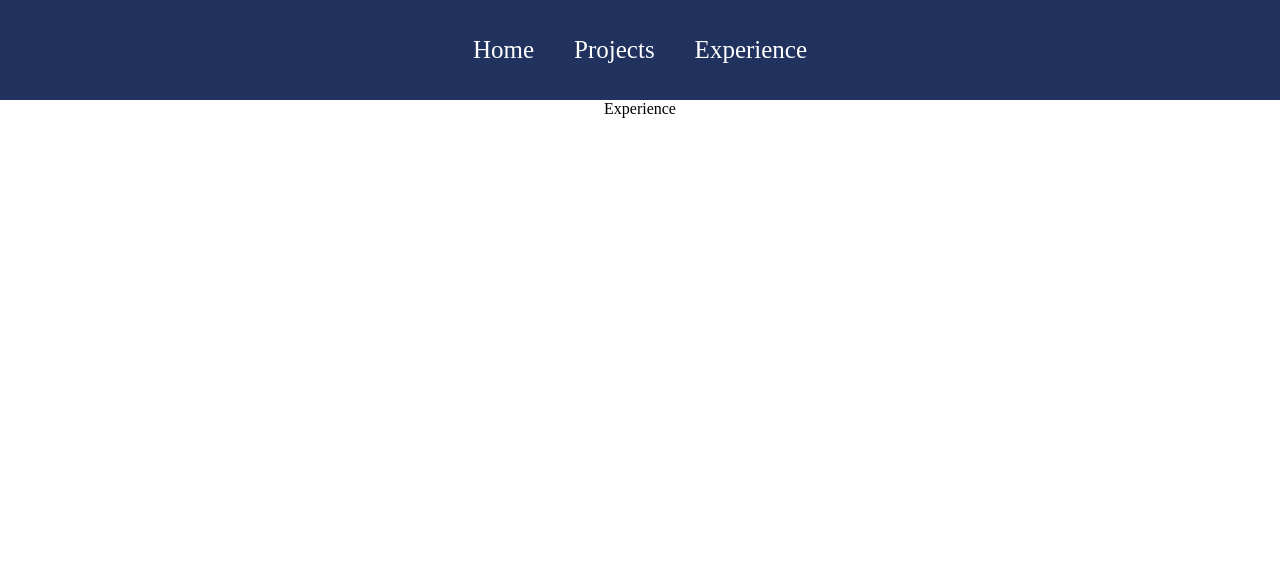
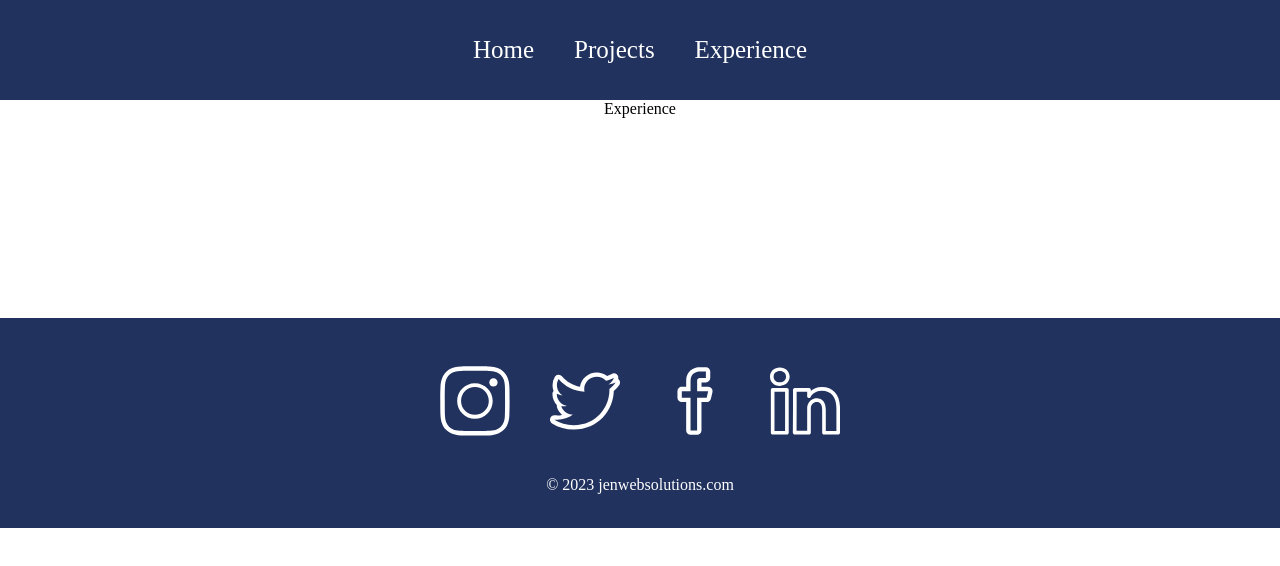
Before and after one commit to JeniferMLlerena/LangfossDev, a React (Create React App) app in the folder my-portafolio/: page /experience in a window 1280 px wide. Shown: the top 566 px of the page. Built offline with nearby package versions, Linux system fonts and the light colour scheme.

Commit message:
added footer

```diff
--- a/my-portafolio/package.json
+++ b/my-portafolio/package.json
@@ -11,6 +11,7 @@
     "@testing-library/user-event": "^13.5.0",
     "react": "^18.2.0",
     "react-dom": "^18.2.0",
+    "react-icons": "^4.8.0",
     "react-router-dom": "^6.11.1",
     "react-scripts": "5.0.1",
     "react-vertical-timeline-component": "^3.6.0",
--- a/my-portafolio/src/App.js
+++ b/my-portafolio/src/App.js
@@ -4,6 +4,7 @@ import Home from './pages/Home';
 import Experience from './pages/Experience';
 import Projects from './pages/Projects';
 import NavBar from './component/NavBar';
+import Footer from './component/Footer';
 
 function App() {
   return (
@@ -15,6 +16,7 @@ function App() {
           <Route path="/projects" element={<Projects />} />
           <Route path="/experience" element={<Experience />} />
         </Routes>
+        <Footer />
       </Router>
     </div>
   );
--- /dev/null
+++ b/my-portafolio/src/component/Footer.js
@@ -0,0 +1,22 @@
+import React from "react";
+import { SlSocialInstagram } from "react-icons/sl";
+import { SlSocialTwitter } from "react-icons/sl";
+import { SlSocialFacebook } from "react-icons/sl";
+import { SlSocialLinkedin } from "react-icons/sl";
+import "../styles/Footer.css";
+
+function Footer() {
+  return (
+    <div className="footer">
+      <div className="socialMedia">
+        <SlSocialInstagram />
+        <SlSocialTwitter />
+        <SlSocialFacebook />
+        <SlSocialLinkedin />
+      </div>
+      <p> &copy; 2023 jenwebsolutions.com</p>
+    </div>
+  );
+}
+
+export default Footer;
--- a/my-portafolio/src/component/NavBar.js
+++ b/my-portafolio/src/component/NavBar.js
@@ -1,20 +1,35 @@
-import React from 'react';
-import { Link } from 'react-router-dom';
+import React, { useEffect, useState } from "react";
+import { Link, useLocation } from "react-router-dom";
 import "../styles/NavBar.css";
+import { SlMenu } from "react-icons/sl";
 
-function NavBar() {
+function Navbar() {
+  const [expandNavBar, setExpandNavBar] = useState(false);
+
+  const location = useLocation();
+
+  useEffect(() => {
+    setExpandNavBar(false);
+  }, [location]);
+
   return (
-    <div className="navbar">
-        <div className="toggleButton">
-          <button></button>
-        </div>
-        <div className="links">
-          <Link to="/">Home</Link>
-          <Link to="/projects">Projects</Link>
-          <Link to="/experience">Experience</Link>
-        </div>
+    <div className="navbar" id={expandNavBar ? "open" : "close"}>
+      <div className="toggleButton">
+        <button
+          onClick={() => {
+            setExpandNavBar((prev) => !prev);
+          }}
+        >
+          <SlMenu />
+        </button>
+      </div>
+      <div className="links">
+        <Link to="/"> Home </Link>
+        <Link to="/projects"> Projects </Link>
+        <Link to="/experience"> Experience </Link>
+      </div>
     </div>
-  )
+  );
 }
 
-export default NavBar
+export default Navbar;
```
Also changed, not shown: 1 other file (tests, documents, lock files or other folders).
